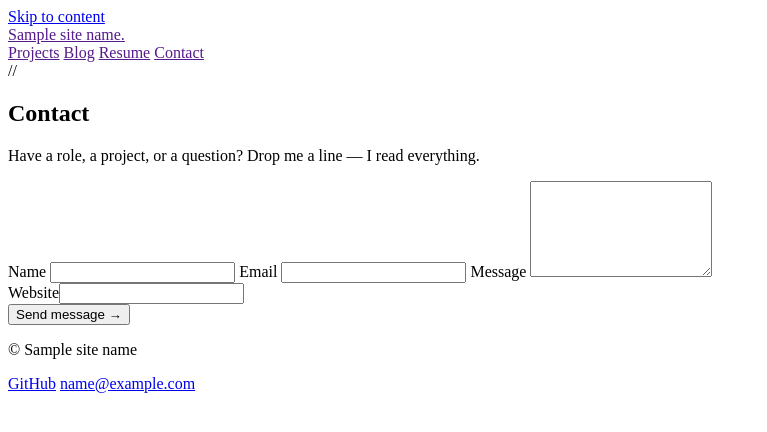
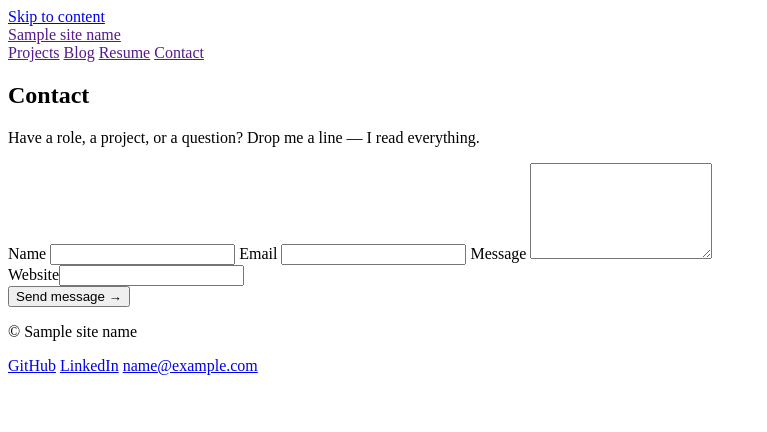
Before and after one commit to manas-rai/manas-rai-portfolio, a Python web app: template app/templates/contact.html in a window 1280 px wide. Shown: the top 432 px of the page, without its empty margins (0-767 px from the left). Run offline with Jinja, Linux system fonts and the light colour scheme; the template is opened without the code that fills it: most values are stand-ins (such as "Sample title", 1, 10 or a date in 2020).

Commit message:
Add LinkedIn + project-site links; drop // eyebrows and brand dot (#21)
Links extracted from the resume PDF's embedded hyperlinks: LinkedIn in
the hero, footer, and resume contact line; DevFlow Kit and RegLens
cards link their live GitHub Pages sites (Cloud Waste Hunter's 404s,
so it stays GitHub-only). Per review: remove the // marks before page
headings and the gradient dot after the brand name.

Co-authored-by: Claude Fable 5 <noreply@anthropic.com>

```diff
--- a/app/build.py
+++ b/app/build.py
@@ -18,6 +18,7 @@ from app.config import (
     CONTENT_DIR,
     DIST_DIR,
     GITHUB_URL,
+    LINKEDIN_URL,
     POSTS_DIR,
     SITE_NAME,
     SITE_TAGLINE,
@@ -161,6 +162,7 @@ def build(dist: Path = DIST_DIR, *, include_drafts: bool = False) -> None:
             "contact_email": CONTACT_EMAIL,
             "site_url": SITE_URL,
             "github_url": GITHUB_URL,
+            "linkedin_url": LINKEDIN_URL,
             "path_for": path_for,
         },
     )
--- a/app/config.py
+++ b/app/config.py
@@ -17,3 +17,4 @@ SITE_TAGLINE = (
 CONTACT_EMAIL = "rai.manas12@gmail.com"
 SITE_URL = "https://manas-rai-portfolio.pages.dev"
 GITHUB_URL = "https://github.com/manas-rai"
+LINKEDIN_URL = "https://www.linkedin.com/in/manas-rai-a84179213"
--- a/app/templates/base.html
+++ b/app/templates/base.html
@@ -23,7 +23,7 @@
 
   <header class="site-header">
     <div class="header-inner">
-      <a class="brand" href="{{ path_for('home') }}">{{ site_name }}<span class="accent-dot">.</span></a>
+      <a class="brand" href="{{ path_for('home') }}">{{ site_name }}</a>
       <nav class="site-nav" aria-label="Main">
         <a href="{{ path_for('projects') }}" class="{{ 'active' if active_nav == 'projects' }}"
            {% if active_nav == 'projects' %}aria-current="page"{% endif %}>Projects</a>
@@ -46,6 +46,7 @@
       <p>&copy; {{ site_name }}</p>
       <p class="footer-links">
         <a href="{{ github_url }}">GitHub</a>
+        <a href="{{ linkedin_url }}">LinkedIn</a>
         <a href="mailto:{{ contact_email }}">{{ contact_email }}</a>
       </p>
     </div>
--- a/app/templates/blog_list.html
+++ b/app/templates/blog_list.html
@@ -5,7 +5,6 @@
 {% block content %}
 <section class="section">
   <div class="section-head">
-    <span class="section-eyebrow">//</span>
     <h1>Blog</h1>
   </div>
   <p class="page-intro">Notes on building software — written as I go.</p>
--- a/app/templates/contact.html
+++ b/app/templates/contact.html
@@ -5,7 +5,6 @@
 {% block content %}
 <section class="section contact prose">
   <div class="section-head">
-    <span class="section-eyebrow">//</span>
     <h1>Contact</h1>
   </div>
 
--- a/app/templates/home.html
+++ b/app/templates/home.html
@@ -2,7 +2,7 @@
 
 {% block content %}
 <section class="hero">
-  <p class="hero-eyebrow">// software engineer · genai engineer</p>
+  <p class="hero-eyebrow">software engineer · genai engineer</p>
   <h1 class="hero-name">{{ site_name }}</h1>
   <p class="tagline">{{ site_tagline }}</p>
   <div class="hero-actions">
@@ -10,7 +10,7 @@
     <a class="btn btn-ghost" href="{{ path_for('contact_form') }}">Get in touch</a>
   </div>
   <p class="hero-links">
-    <a href="{{ github_url }}">github</a> · <a href="mailto:{{ contact_email }}">{{ contact_email }}</a>
+    <a href="{{ github_url }}">github</a> · <a href="{{ linkedin_url }}">linkedin</a> · <a href="mailto:{{ contact_email }}">{{ contact_email }}</a>
   </p>
 </section>
 
--- a/app/templates/projects.html
+++ b/app/templates/projects.html
@@ -5,7 +5,6 @@
 {% block content %}
 <section class="section">
   <div class="section-head">
-    <span class="section-eyebrow">//</span>
     <h1>Projects</h1>
   </div>
   <p class="page-intro">Things I've designed, built, and shipped.</p>
--- a/content/projects.yaml
+++ b/content/projects.yaml
@@ -8,6 +8,7 @@
     cycle from days to hours.
   tech: [Python, LangGraph, GitHub Actions, Claude Code, Jira]
   github: https://github.com/manas-rai/devflow-kit
+  demo: https://manas-rai.github.io/devflow-kit-site/
   featured: true
 
 - title: RegLens
@@ -20,6 +21,7 @@
     harness.
   tech: [Python, LangGraph, Google ADK, RAGAS, pgvector]
   github: https://github.com/manas-rai/reglens
+  demo: https://manas-rai.github.io/reglens/
   featured: true
 
 - title: CostTracker
--- a/content/resume.yaml
+++ b/content/resume.yaml
@@ -8,6 +8,8 @@ email: rai.manas12@gmail.com
 links:
   - label: GitHub
     url: https://github.com/manas-rai
+  - label: LinkedIn
+    url: https://www.linkedin.com/in/manas-rai-a84179213
 
 summary: >
   Software engineer with ~5 years building production backend systems, the last
```
Also changed, not shown: static/css/style.css (+0 -7 lines).
